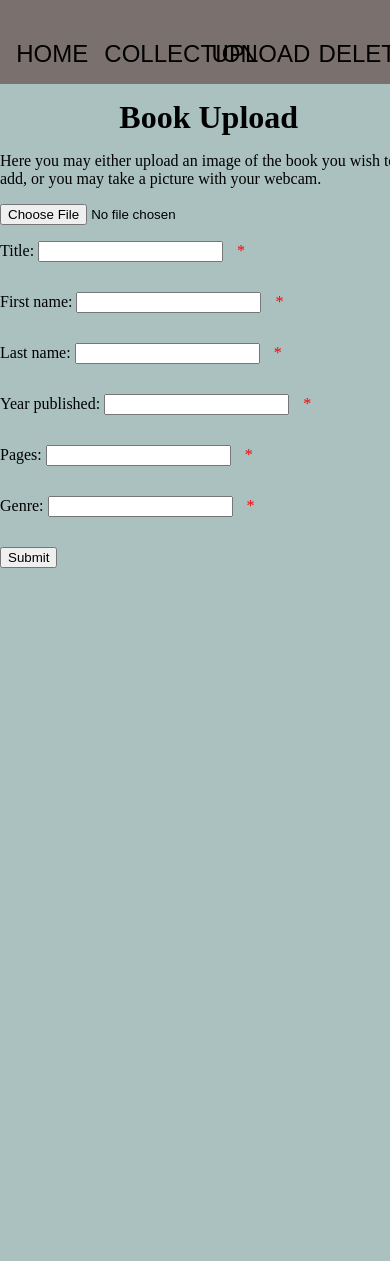
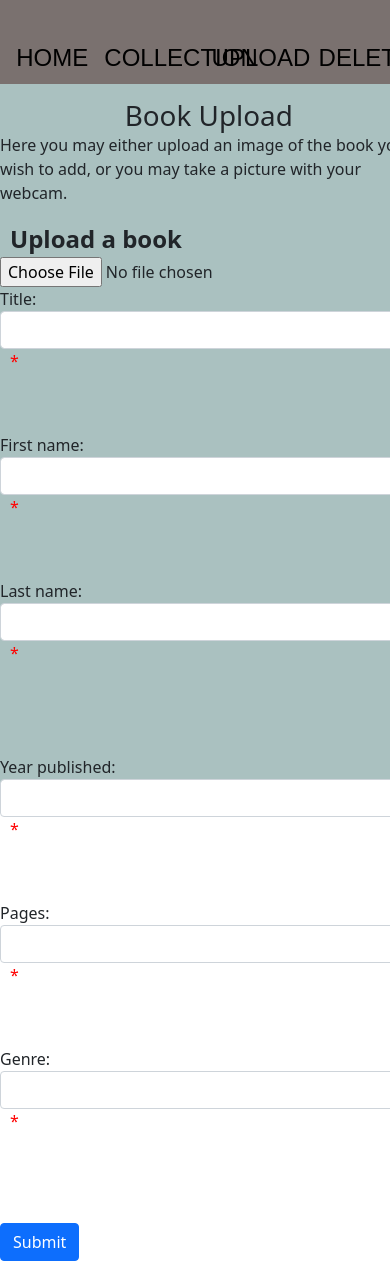
Before and after one commit to readinggaol/flaskFinal, a Flask app: page /upload in a window 390 px wide; the page is wider, and only the part inside the window is pictured. Before the commit the page ends 568 px from the top of that part, so only its background shows below. Run offline with Flask 2, Linux system fonts and the light colour scheme.

Commit message:
delete working!
The delete page now works with a dropdown menu and JS. Still needs code to delete the actual image from the server though

```diff
--- a/application.py
+++ b/application.py
@@ -30,6 +30,14 @@ def upload():
             return redirect(request.url)
     return render_template("upload.html")
 
-@app.route("/delete")
+@app.route("/delete", methods=["GET", "POST"])
 def delete():
-    return render_template("delete.html")
+    if request.method == "POST":
+        target_book = request.form.get("books")
+        print(target_book)
+        db.delete_book(str(target_book))
+    myBooks = db.get_books()
+    myList = []
+    for book in myBooks:
+        myList.append(book.break_book())
+    return render_template("delete.html", collection=myList)
--- a/templates/layout.html
+++ b/templates/layout.html
@@ -4,6 +4,9 @@
     <meta charset="UTF-8">
     <title>{% block title %}{% endblock %}</title>
     <link rel="stylesheet" type="text/css" href="{{ url_for('static', filename='styles/style.css') }}">
+    <script src="https://code.jquery.com/jquery-3.6.0.min.js" integrity="sha256-/xUj+3OJU5yExlq6GSYGSHk7tPXikynS7ogEvDej/m4=" crossorigin="anonymous"></script>
+    <link href="https://cdn.jsdelivr.net/npm/bootstrap@5.1.3/dist/css/bootstrap.min.css" rel="stylesheet" integrity="sha384-1BmE4kWBq78iYhFldvKuhfTAU6auU8tT94WrHftjDbrCEXSU1oBoqyl2QvZ6jIW3" crossorigin="anonymous">
+    <script src="https://cdn.jsdelivr.net/npm/bootstrap@5.1.3/dist/js/bootstrap.bundle.min.js" integrity="sha384-ka7Sk0Gln4gmtz2MlQnikT1wXgYsOg+OMhuP+IlRH9sENBO0LRn5q+8nbTov4+1p" crossorigin="anonymous"></script>
 
 </head>
 <body>
@@ -21,11 +24,7 @@
 
             {% block business %}{% endblock %}
         </div>
-<!--        <div id="footer">-->
-<!--            <p>This is the footer</p>-->
-<!--        </div>-->
     </div>
-    <script src="https://code.jquery.com/jquery-3.6.0.min.js" integrity="sha256-/xUj+3OJU5yExlq6GSYGSHk7tPXikynS7ogEvDej/m4=" crossorigin="anonymous"></script>
     {%block scripting %}{% endblock%}
 </body>
 </html>
--- a/templates/upload.html
+++ b/templates/upload.html
@@ -10,40 +10,57 @@
 {% endblock %}
 
 {% block business %}
+<label for="upload_form" id="sticker">Upload a book</label>
 <form method="POST" action="" enctype="multipart/form-data" id="upload_form">
-      <p><input type="file" name="file" accept=".jpg, .jpeg, .png"></p>
-      <div>
+  <input type="file" class="form-control-file" id="formFile" name="file" accept=".jpg, .jpeg, .png">
+  <div class="row">
+      <div class="col-sm">
+          <div class="form-group">
           <label for="title">Title:</label>
-        <input type="text" name="title" id="title">
+          <input type="text" class="form-control" name="title" id="title">
           <span class="error">*</span>
           </div>
-      <div>
+      </div>
+      <div class="col-sm">
+          <div class="form-group">
           <label for="first">First name:</label>
-        <input type="text" name="first" id="first">
+          <input type="text" class="form-control" name="first" id="first">
           <span class="error">*</span>
           </div>
-      <div>
+      </div>
+      <div class="col-sm">
+          <div class="form-group">
           <label for="last">Last name:</label>
-         <input type="text" name="last" id="last">
+          <input type="text" class="form-control" name="last" id="last">
           <span class="error">*</span>
           </div>
-      <div>
+      </div>
+  </div>
+
+  <div class="row">
+      <div class="col-sm">
+          <div class="form-group">
           <label for="year">Year published:</label>
-         <input type="text" name="year" id="year">
+          <input type="text" class="form-control" name="year" id="year">
           <span class="error">*</span>
           </div>
-      <div>
+      </div>
+      <div class="col-sm">
+          <div class="form-group">
           <label for="pages">Pages:</label>
-         <input type="text" name="pages" id="pages">
+          <input type="text" class="form-control" name="pages" id="pages">
           <span class="error">*</span>
           </div>
-      <div>
+      </div>
+      <div class="col-sm">
+          <div class="form-group">
           <label for="genre">Genre:</label>
-         <input type="text" name="genre" id="genre">
+          <input type="text" class="form-control" name="genre" id="genre">
           <span class="error">*</span>
           </div>
+      </div>
+  </div>
 
-
-      <input id="submit" type="submit" value="Submit">
+  <input id="submit" class="btn btn-primary" type="submit" value="Submit">
 </form>
 {% endblock %}
```
Also changed, not shown: db.py (+11 -0 lines), static/scripts/delete.js (added, +10 -0 lines), templates/delete.html (+23 -2 lines), templates/index.html (+14 -5 lines), books.sqlite. Lines whose indentation alone changed are shown as unchanged.
